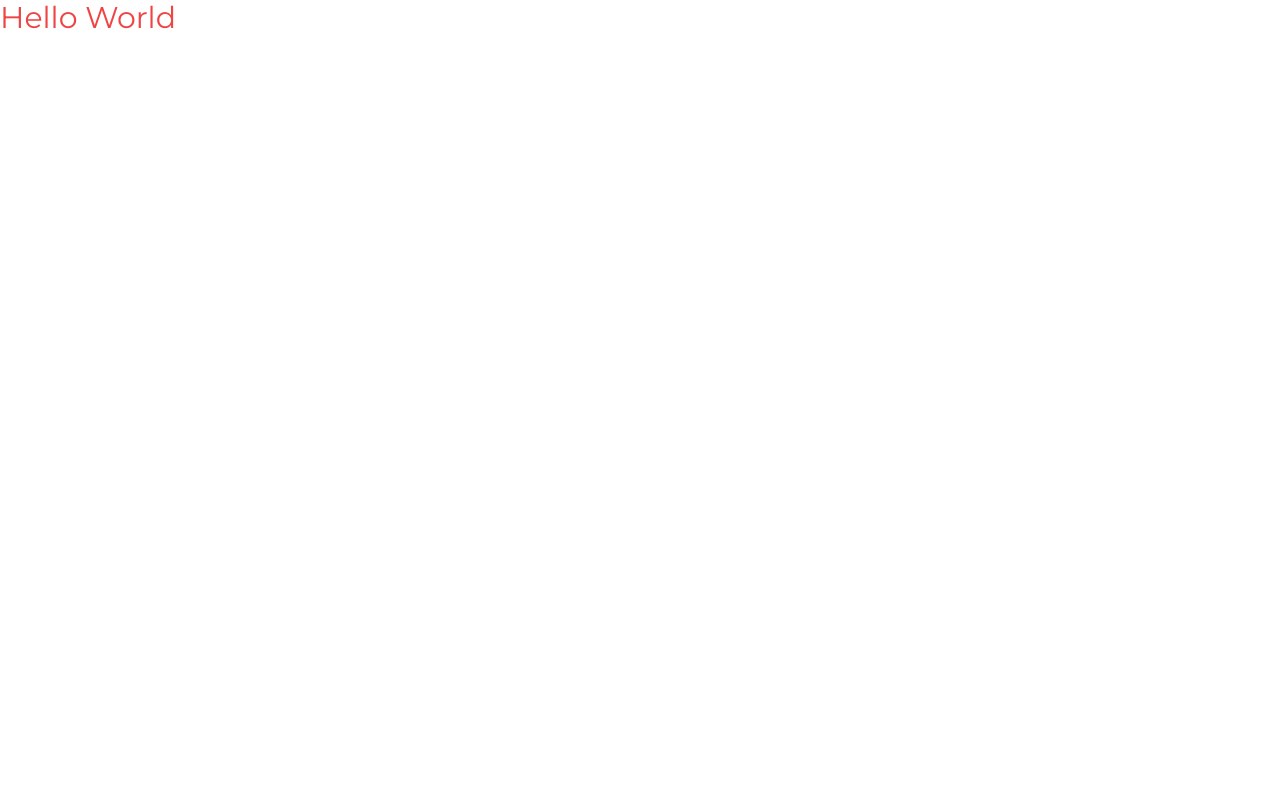
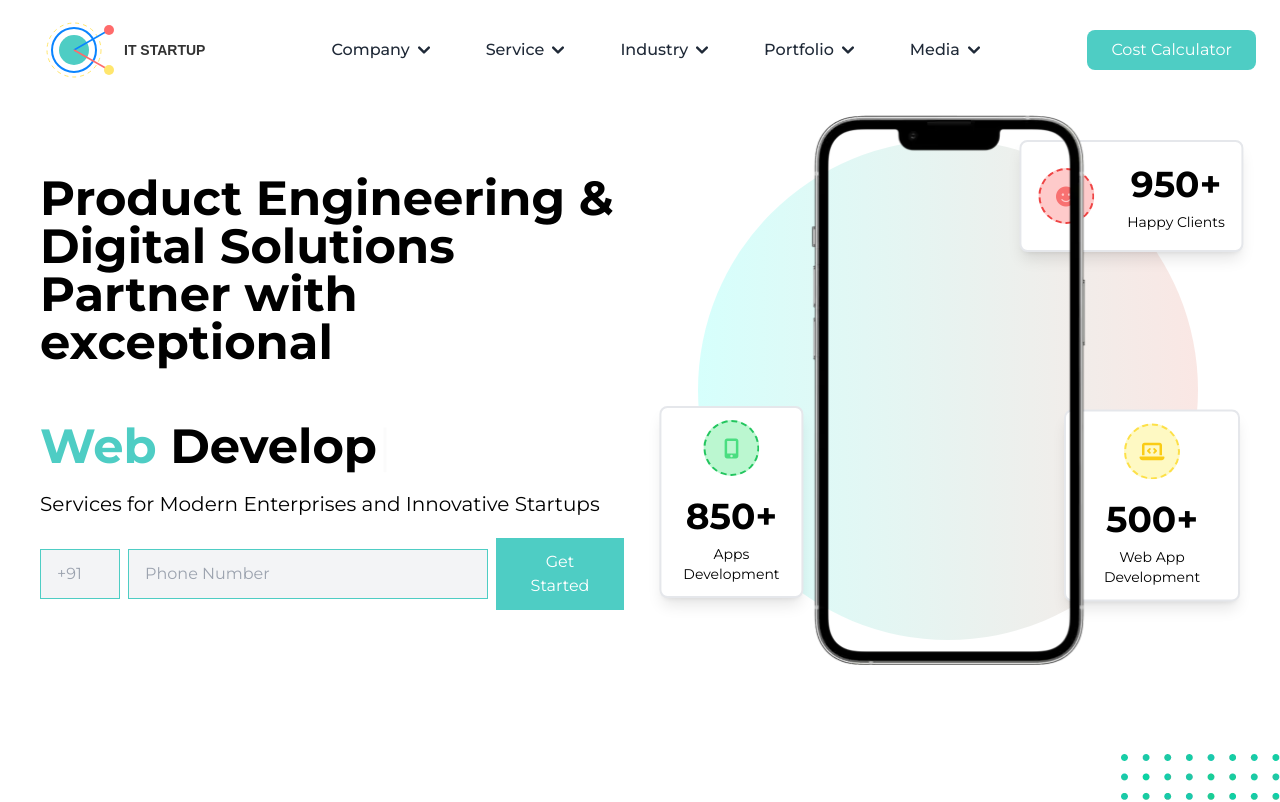
Before and after one commit to sharadroshan/it-startup-app, a Next.js app: page / in a window 1280 px wide. Shown: the top 802 px of the page. Built offline with nearby package versions, Linux system fonts and the light colour scheme.

Commit message:
main changes

```diff
--- a/src/app/page.js
+++ b/src/app/page.js
@@ -15,7 +15,7 @@ import Industries from "./component/industries/Industries";
 export default function Home() {
   return (
     <div className="">
-      {/* <Header />
+      <Header />
       <Banner />
       <PrometteurMilestones />
       <Stories />
@@ -26,8 +26,7 @@ export default function Home() {
       <WeWorkWith />
       <PartnershipModel />
       <WhyChoose />
-      <Footer /> */}
-      <h1 className="text-3xl text-red-500">Hello World</h1>
+      <Footer />
     </div>
   );
 }
```
